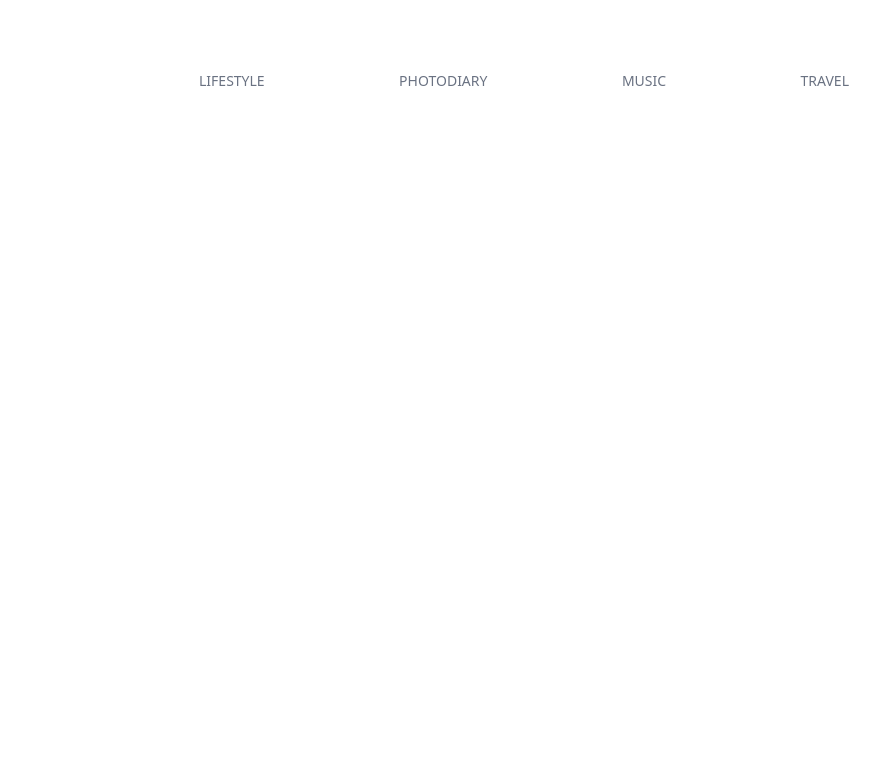
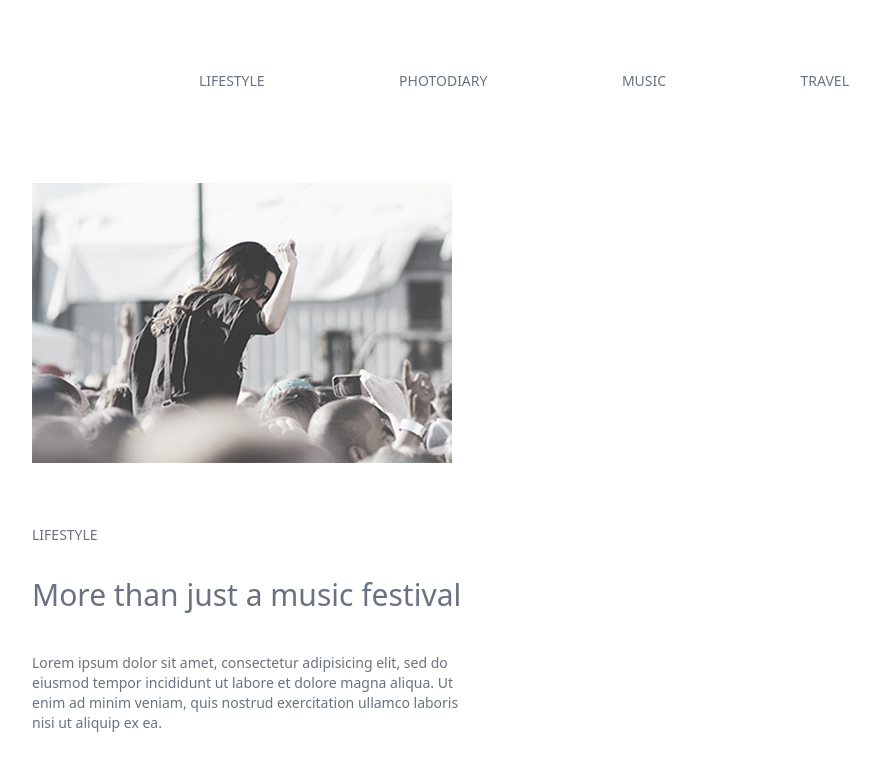
Before and after one commit to svatoslu2/Mini, a plain HTML site: page index.html in a window 1280 px wide. Shown: the whole page, without its empty margins (116-996 px from the left). Drawn offline with nearby package versions, Linux system fonts and the light colour scheme.

Commit message:
Зробив першу секцію в main

```diff
--- a/index.html
+++ b/index.html
@@ -15,5 +15,17 @@
             <a href="" class="mr-[315px] hover:text-blue-500">TRAVEL</a>
         </div>
     </nav>
+    <main class="">
+    <div class="flex">
+        <div class="ml-[148px]" flex>
+            <img src="./1 1.png" alt="" class="mt-[92px]">
+            <p class="mt-[62px] color: #b4ad9e text-sm">LIFESTYLE</p>
+            <p class="text-3xl mt-[32px]">More than just a music festival </p>
+            <p class="mt-[40px] text-sm">Lorem ipsum dolor sit amet, consectetur adipisicing elit, sed do <br>
+                eiusmod tempor incididunt ut labore et dolore magna aliqua. Ut <br>
+                enim ad minim veniam, quis nostrud exercitation ullamco laboris <br>
+                nisi ut aliquip ex ea.</p>
+        </div>
+    </main>
 </body>
 </html>
```
